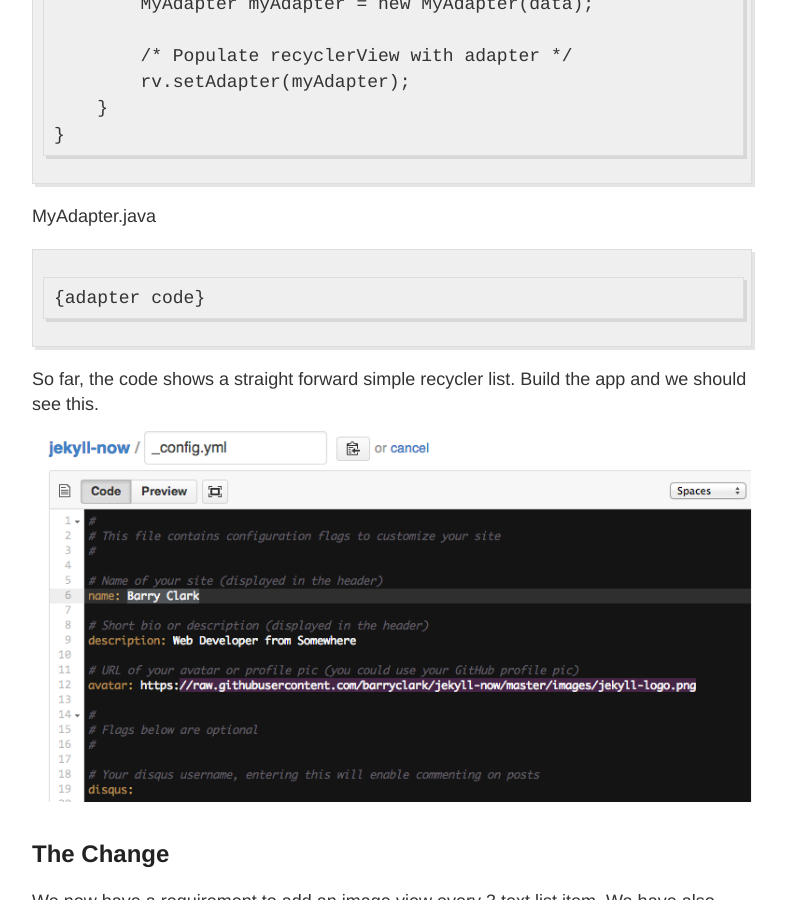
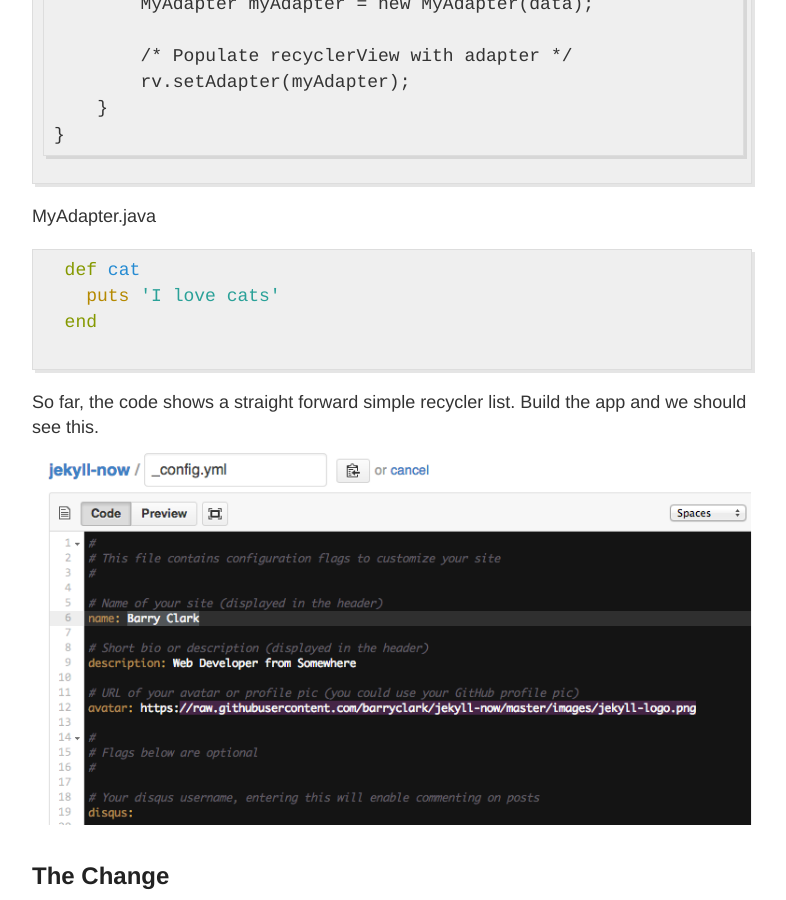
Before and after one commit to teoboonkeat/teoboonkeat.github.io, a Jekyll site: the page built from _posts/2014-3-3-Hello-World.md, in a window 1280 px wide and 900 px high, scrolled down 1411 px. Shown: the whole window, without its empty margins (248-1034 px from the left). Built offline with Jekyll 4.4.1, drawn with Linux system fonts in a browser that asks for light colours.

Commit message:
Update 2014-3-3-Hello-World.md

```diff
--- a/_posts/2014-3-3-Hello-World.md
+++ b/_posts/2014-3-3-Hello-World.md
@@ -51,7 +51,12 @@ MainActivity.java
 
 MyAdapter.java
 
-	{adapter code}
+  {% highlight ruby %}
+  def cat
+    puts 'I love cats'
+  end
+  {% endhighlight %}
+
 
 So far, the code shows a straight forward simple recycler list. Build the app and we should see this.
 ![_config.yml]({{ site.baseurl }}/images/config.png)
```
